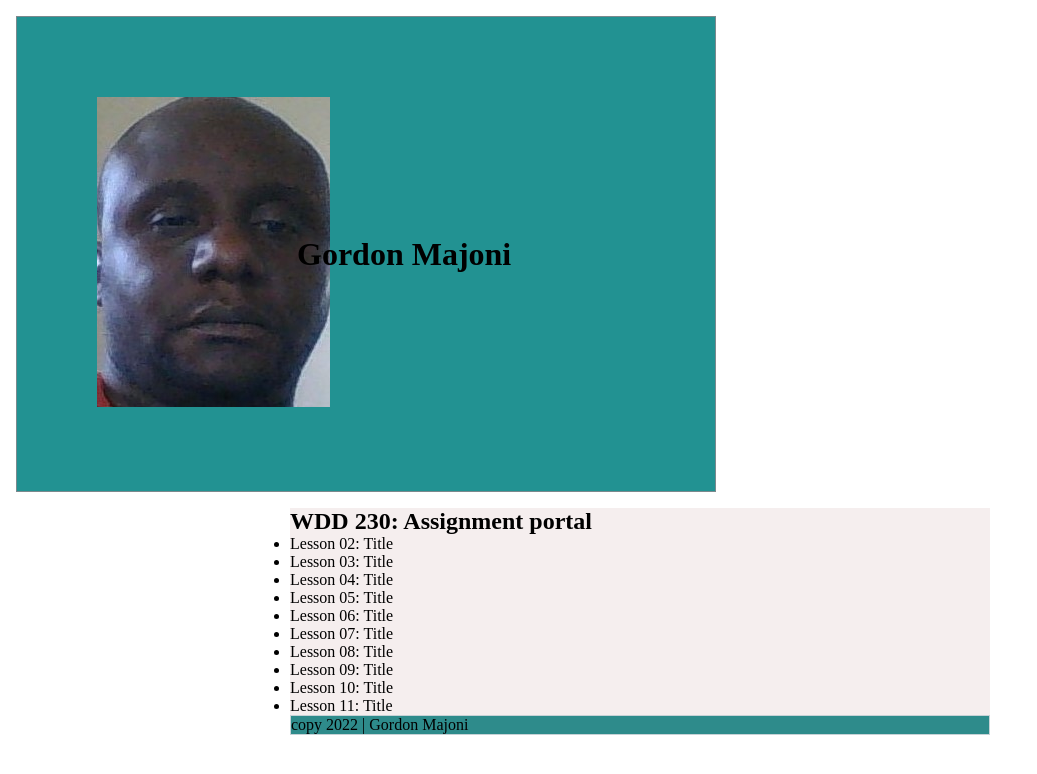
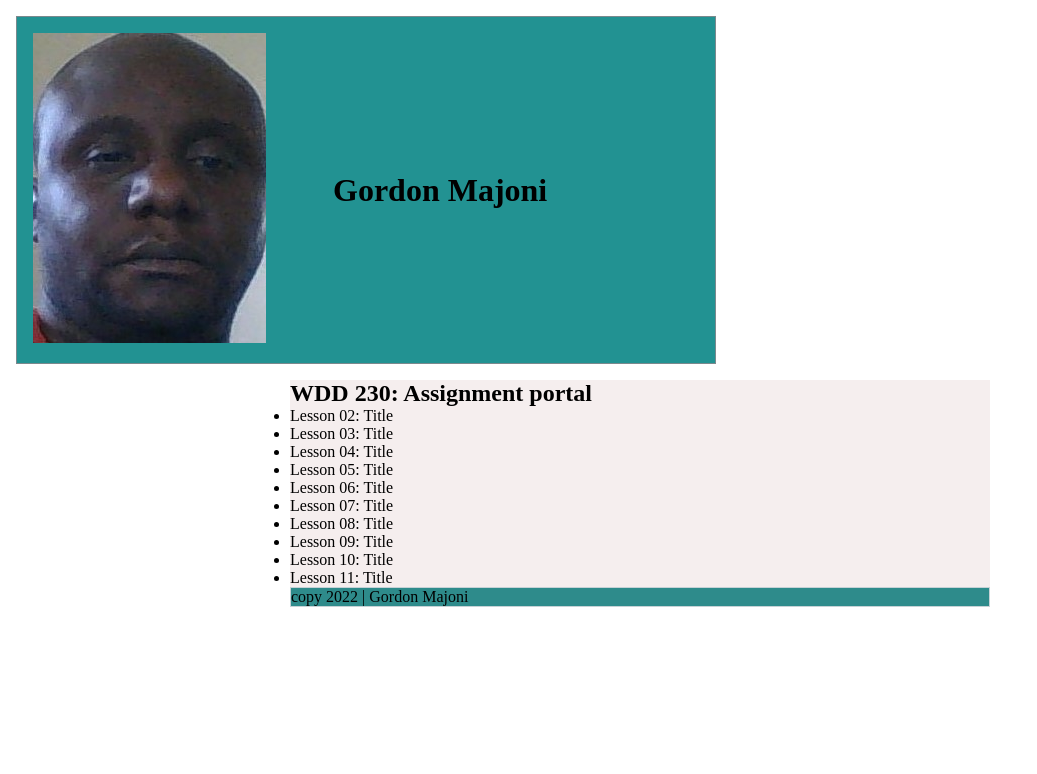
Before and after one commit to Gordonmajoni/wdd230, a plain HTML site: page index.html in a window 1280 px wide. Shown: the whole page, without its empty margins (0-1037 px from the left). Drawn offline with Linux system fonts and the light colour scheme; files that its build step writes are made by us from their sources.

Commit message:
correction

```diff
--- a/main.css
+++ b/main.css
@@ -16,19 +16,19 @@ header, main,footer{
 header {
     margin: 1rem;
     border: 1px solid rgb(123, 137, 141);
-    padding: 5rem;
+    padding: 1rem;
     background-color: rgb(34, 146, 146);
     display:grid;
-    grid-template-columns: 200px 1fr;
+    grid-template-columns: 300px 1fr;
     align-items: center;
 
 }
 main{
-    align-self: auto;
+    align-self: flex-start;
     background-color: rgb(245, 238, 238);
 }
 footer{
     border: 1px solid rgb(198, 210, 214);
-    align-content: center;
+    align-content: flex-start;
     background-color: rgb(46, 139, 139);
 }
```
